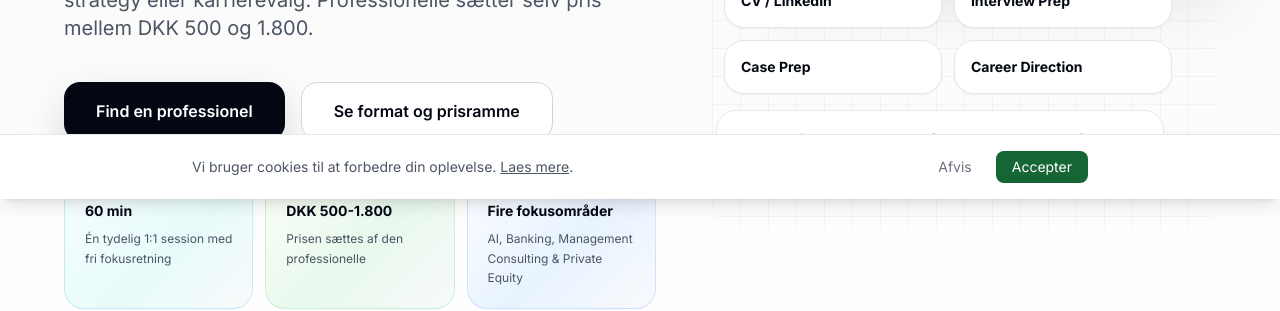
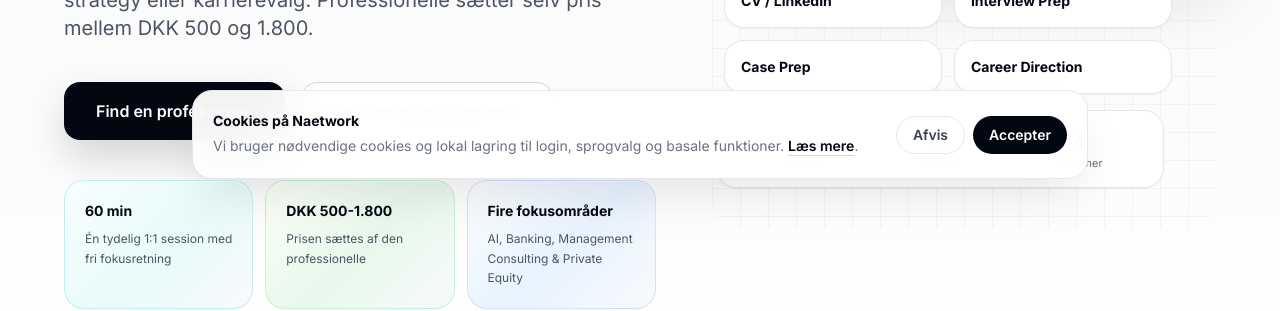
Before and after one commit to mikkelstreet-png/Naetwork, a Next.js app: page / in a window 1280 px wide. Shown: the part 601-912 px from the top of the page. Built offline with nearby package versions, Linux system fonts and the light colour scheme; no server answers.

Commit message:
Polish cookie banner and legal link

```diff
--- a/components/CookieBanner.tsx
+++ b/components/CookieBanner.tsx
@@ -25,15 +25,20 @@ export function CookieBanner() {
   if (!visible) return null;
 
   return (
-    <div className="fixed bottom-0 left-0 right-0 z-50 p-4 bg-white border-t border-gray-200 shadow-lg">
-      <div className="max-w-4xl mx-auto flex flex-col sm:flex-row items-start sm:items-center gap-4 justify-between">
-        <p className="text-sm text-gray-600">
-          Vi bruger cookies til at forbedre din oplevelse.{' '}
-          <Link href="/privatlivspolitik" className="underline hover:text-gray-900">Laes mere</Link>.
-        </p>
-        <div className="flex gap-3 flex-shrink-0">
-          <button onClick={decline} className="text-sm text-gray-500 hover:text-gray-700 px-3 py-1.5">Afvis</button>
-          <button onClick={accept} className="text-sm bg-green-800 text-white px-4 py-1.5 rounded-lg hover:bg-green-900 transition-colors">Accepter</button>
+    <div className="fixed inset-x-0 bottom-0 z-50 p-4 sm:p-5">
+      <div className="mx-auto max-w-4xl rounded-2xl border border-gray-200 bg-white/95 p-4 shadow-2xl shadow-gray-950/10 backdrop-blur-xl sm:p-5">
+        <div className="flex flex-col gap-4 sm:flex-row sm:items-center sm:justify-between">
+          <div>
+            <p className="text-sm font-bold text-gray-950">Cookies på Naetwork</p>
+            <p className="mt-1 max-w-2xl text-sm leading-relaxed text-gray-500">
+              Vi bruger nødvendige cookies og lokal lagring til login, sprogvalg og basale funktioner.{' '}
+              <Link href="/cookies" className="font-semibold text-gray-950 underline decoration-gray-300 underline-offset-4 hover:decoration-gray-950">Læs mere</Link>.
+            </p>
+          </div>
+          <div className="flex shrink-0 gap-2">
+            <button onClick={decline} className="rounded-full border border-gray-200 px-4 py-2 text-sm font-semibold text-gray-700 transition-colors hover:border-gray-950 hover:text-gray-950">Afvis</button>
+            <button onClick={accept} className="rounded-full bg-gray-950 px-4 py-2 text-sm font-semibold text-white transition-colors hover:bg-gray-800">Accepter</button>
+          </div>
         </div>
       </div>
     </div>
```
